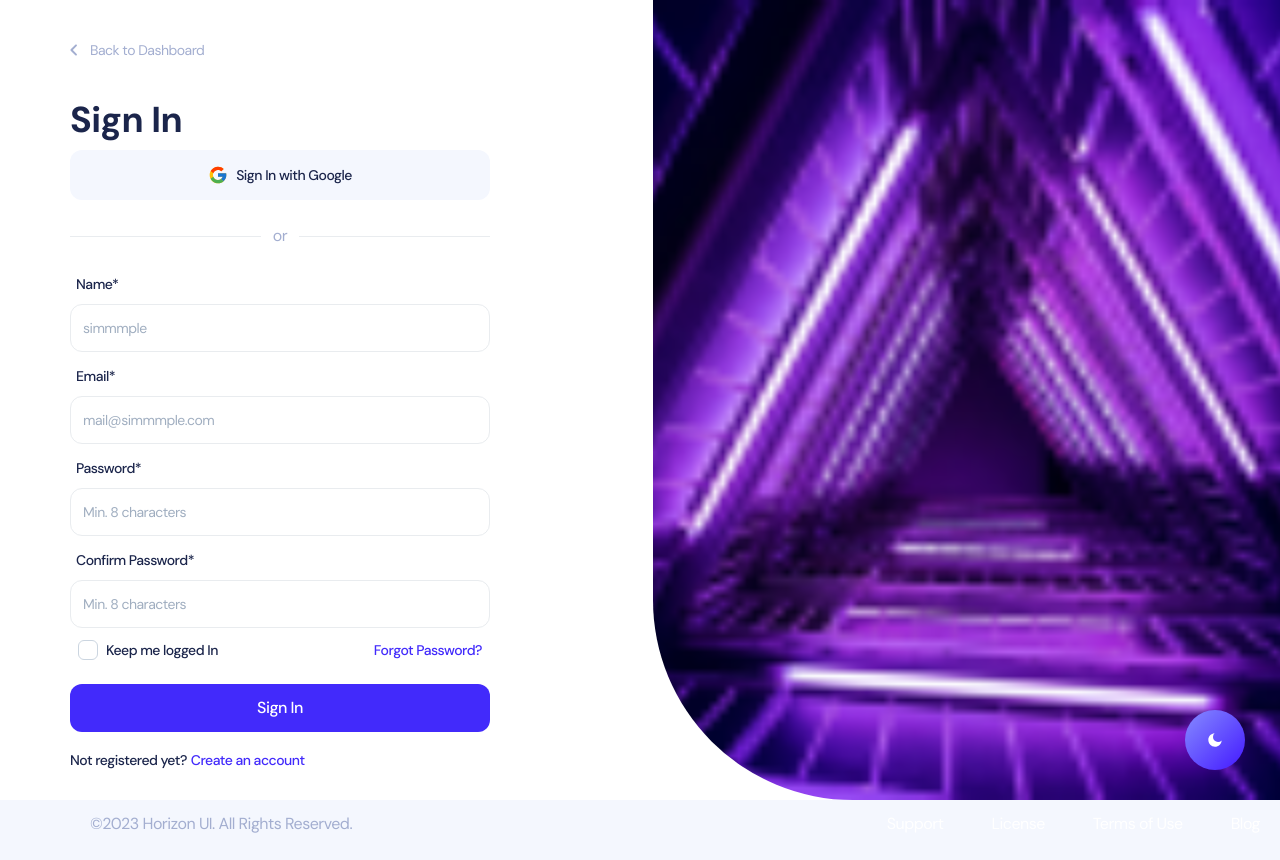
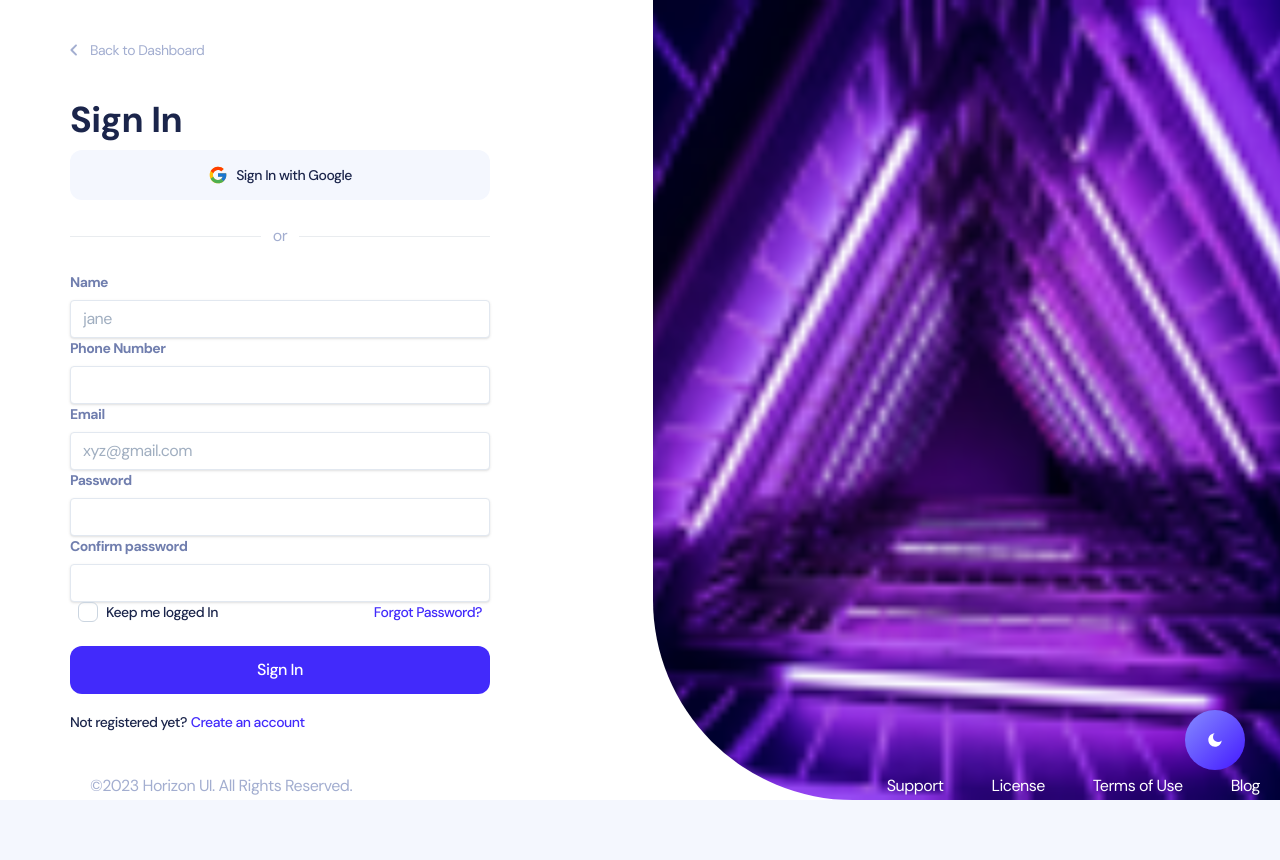
Before and after one commit to maitreya-v/DataHack_PS5_Git-Over-It, a React (Create React App) app: page /auth/sign-in in a window 1280 px wide. After the commit the page ends 822 px from the top, so only its background shows below. Built offline with nearby package versions, Linux system fonts and the light colour scheme; what tailwindcss-rtl would draw is missing.

Commit message:
integration started

```diff
--- a/package.json
+++ b/package.json
@@ -17,6 +17,7 @@
     "@testing-library/react": "^13.3.0",
     "@testing-library/user-event": "^13.5.0",
     "apexcharts": "3.35.5",
+    "axios": "^1.6.0",
     "framer-motion": "^7.10.3",
     "lorem-ipsum": "^2.0.8",
     "react": "^18.2.0",
--- a/src/components/fields/InputField.jsx
+++ b/src/components/fields/InputField.jsx
@@ -4,6 +4,7 @@ import React from "react";
 function InputField(props) {
   const { label, id, extra, type, placeholder, variant, state, disabled } =
     props;
+
 
   return (
     <div className={`${extra}`}>
--- a/src/views/admin/profile/components/Banner.jsx
+++ b/src/views/admin/profile/components/Banner.jsx
@@ -1,10 +1,38 @@
-import React from "react";
+import React,{useState,useEffect} from "react";
 import avatar from "assets/img/avatars/avatar11.png";
 import banner from "assets/img/profile/banner.png";
 import Card from "components/card";
+import axios from "axios";
 import { Badge,Stack } from "@chakra-ui/react"
 
 const Banner = () => {
+  const [data, setData] = useState([]);
+  useEffect(() => {
+    // Define an async function to make the GET request
+    async function fetchData() {
+      try {
+        // Retrieve the token from local storage
+        const token = localStorage.getItem('token');
+
+        // Set the authorization header with the token
+        const config = {
+          headers: {
+            Authorization: `Token ${token}`,
+          },
+        };
+
+        const response = await axios.get('http://127.0.0.1:8000/accounts/user/', config);
+        console.log(response.data)
+        setData(response.data);
+      } catch (err) {
+        console.log(err);
+      }
+    }
+
+    // Call the async function to make the GET request
+    fetchData();
+  }, []);
+
   return (
     <Card extra={"items-center w-full h-full p-[16px] bg-cover"}>
       {/* Background and profile */}
@@ -20,7 +48,7 @@ const Banner = () => {
       {/* Name and position */}
       <div className="flex flex-col items-center mt-16">
         <h4 className="text-xl font-bold text-navy-700 dark:text-white">
-          Adela Parkson
+          {data.name}
         </h4>
         <div class="grid grid-cols-2 gap-4 mt-2">
           <div className="flex items-center justify-center px-2 py-1 text-xs font-semibold text-white bg-green-500 rounded">
--- a/src/views/auth/SignIn.jsx
+++ b/src/views/auth/SignIn.jsx
@@ -1,8 +1,49 @@
 import InputField from "components/fields/InputField";
 import { FcGoogle } from "react-icons/fc";
 import Checkbox from "components/checkbox";
+import { useState } from "react";
+import axios from "axios";
 
 export default function SignIn() {
+  const defaultValue = {
+    name: "",
+    email: "",
+    password: "",
+    confirm_password: "",
+    phone_no:""
+  };
+  const [user, setUser] = useState(defaultValue);
+
+  const onValueChange = (e) => {
+    console.log(e.target.name, e.target.value);
+    setUser({ ...user, [e.target.name]: e.target.value });
+  };
+
+  const handleSubmit = async (e) => {
+    e.preventDefault();
+    console.log(user);
+    console.log("handleSubmit");
+    try {
+      const response = await axios.post("http://127.0.0.1:8000/accounts/register/", user, {
+      headers: {
+        "Content-Type": "application/json",
+      },
+    });
+
+    localStorage.setItem("token", response.data.token);
+    localStorage.setItem("email", response.data.email);
+    console.log(response.data.token);
+
+    console.log(response.data);
+    } catch (error) {
+      if (error.response) {
+        console.error("Server error status:", error.response.status);
+        console.error("Server error data:", error.response.data);
+      } else {
+        console.error("Network error:", error.message);
+      }
+    }
+  };
   return (
     <div className="flex items-center justify-center w-full h-full px-2 mb-4 16 mt- md:mx-0 md:px-0 lg:mb-10 lg:items-center lg:justify-start">
       {/* Sign in section */}
@@ -27,44 +68,76 @@ export default function SignIn() {
           <div className="w-full h-px bg-gray-200 dark:bg-navy-700" />
         </div>
         {/* Name */}
-        <InputField
-          variant="auth"
-          extra="mb-3"
-          label="Name*"
-          placeholder="simmmple"
+        <label class="mb-2 block text-sm font-bold text-gray-700" for="name">
+          Name
+        </label>
+        <input
+          name="name"
+          onChange={(e) => onValueChange(e)}
+          value={user.name}
+          className="w-full px-3 py-2 leading-tight text-gray-700 border rounded shadow appearance-none focus:shadow-outline focus:outline-none"
           id="name"
           type="text"
+          placeholder="jane"
+          required
+        />
+
+        {/* Name */}
+        <label class="mb-2 block text-sm font-bold text-gray-700" for="phone_no">
+          Phone Number
+        </label>
+        <input
+          name="phone_no"
+          onChange={(e) => onValueChange(e)}
+          value={user.phone_no}
+          className="w-full px-3 py-2 leading-tight text-gray-700 border rounded shadow appearance-none focus:shadow-outline focus:outline-none"
+          id="phone_no"
+          type="number"
         />
 
         {/* Email */}
-        <InputField
-          variant="auth"
-          extra="mb-3"
-          label="Email*"
-          placeholder="mail@simmmple.com"
+        <label class="mb-2 block text-sm font-bold text-gray-700" for="email">
+          Email
+        </label>
+        <input
+          name="email"
+          onChange={(e) => onValueChange(e)}
+          value={user.email}
+          className="w-full px-3 py-2 leading-tight text-gray-700 border rounded shadow appearance-none focus:shadow-outline focus:outline-none"
           id="email"
-          type="text"
+          type="email"
+          placeholder="xyz@gmail.com"
+          required
         />
 
         {/* Password */}
-        <InputField
-          variant="auth"
-          extra="mb-3"
-          label="Password*"
-          placeholder="Min. 8 characters"
+        <label class="mb-2 block text-sm font-bold text-gray-700" for="password">
+          Password
+        </label>
+        <input
+          name="password"
+          onChange={(e) => onValueChange(e)}
+          value={user.password}
+          className="w-full px-3 py-2 leading-tight text-gray-700 border rounded shadow appearance-none focus:shadow-outline focus:outline-none"
           id="password"
           type="password"
+          required
         />
 
         {/* Confirm Password */}
-        <InputField
-          variant="auth"
-          extra="mb-3"
-          label="Confirm Password*"
-          placeholder="Min. 8 characters"
+        <label class="mb-2 block text-sm font-bold text-gray-700" for="confirm_password">
+        Confirm password
+        </label>
+        <input
+          name="confirm_password"
+          onChange={(e) => onValueChange(e)}
+          value={user.confirm_password}
+          className="w-full px-3 py-2 leading-tight text-gray-700 border rounded shadow appearance-none focus:shadow-outline focus:outline-none"
           id="confirm_password"
-          type="confirm_password"
+          type="password"
+          required
         />
+
         {/* Checkbox */}
         <div className="flex items-center justify-between px-2 mb-4">
           <div className="flex items-center">
@@ -80,7 +153,11 @@ export default function SignIn() {
             Forgot Password?
           </a>
         </div>
-        <button className="linear mt-2 w-full rounded-xl bg-brand-500 py-[12px] text-base font-medium text-white transition duration-200 hover:bg-brand-600 active:bg-brand-700 dark:bg-brand-400 dark:text-white dark:hover:bg-brand-300 dark:active:bg-brand-200">
+        <button
+          type="submit"
+          onClick={handleSubmit}
+          className="linear mt-2 w-full rounded-xl bg-brand-500 py-[12px] text-base font-medium text-white transition duration-200 hover:bg-brand-600 active:bg-brand-700 dark:bg-brand-400 dark:text-white dark:hover:bg-brand-300 dark:active:bg-brand-200"
+        >
           Sign In
         </button>
         <div className="mt-4">
```
Also changed, not shown: 1 other file (tests, documents, lock files or other folders).
